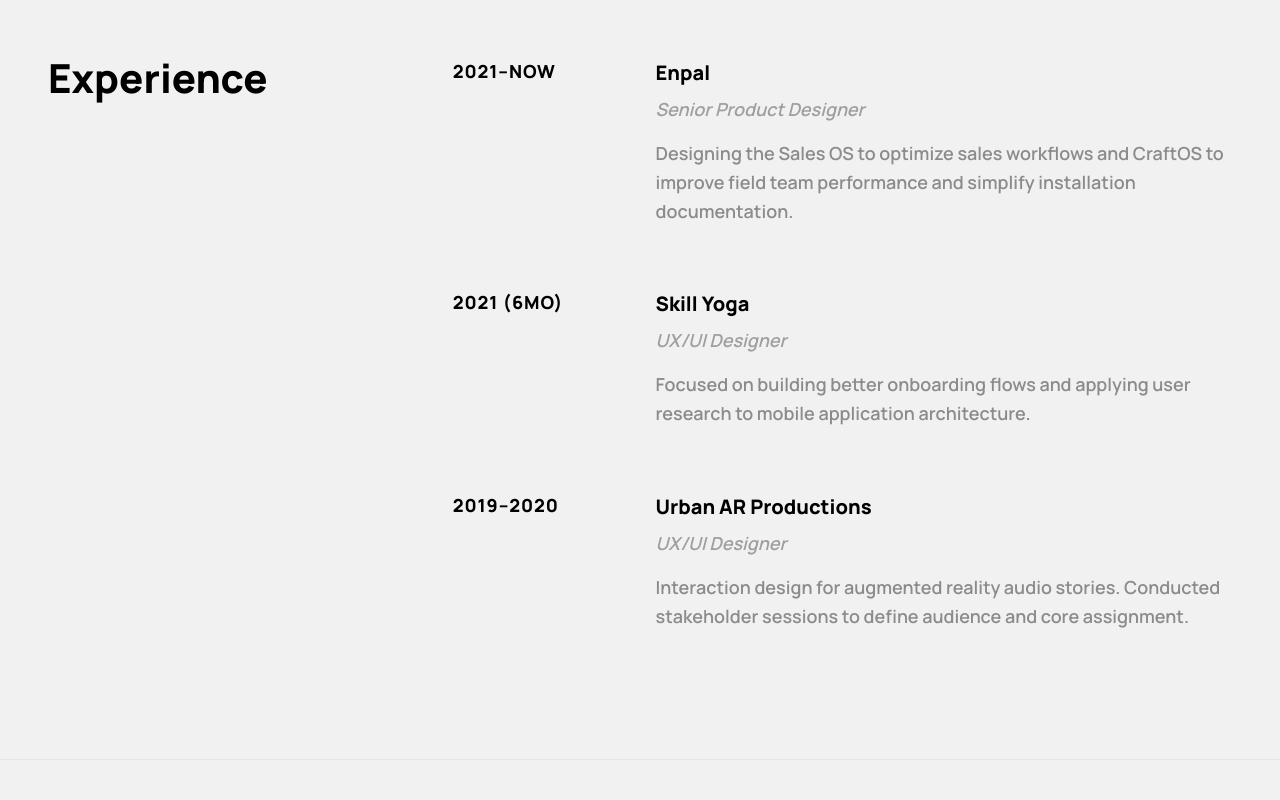
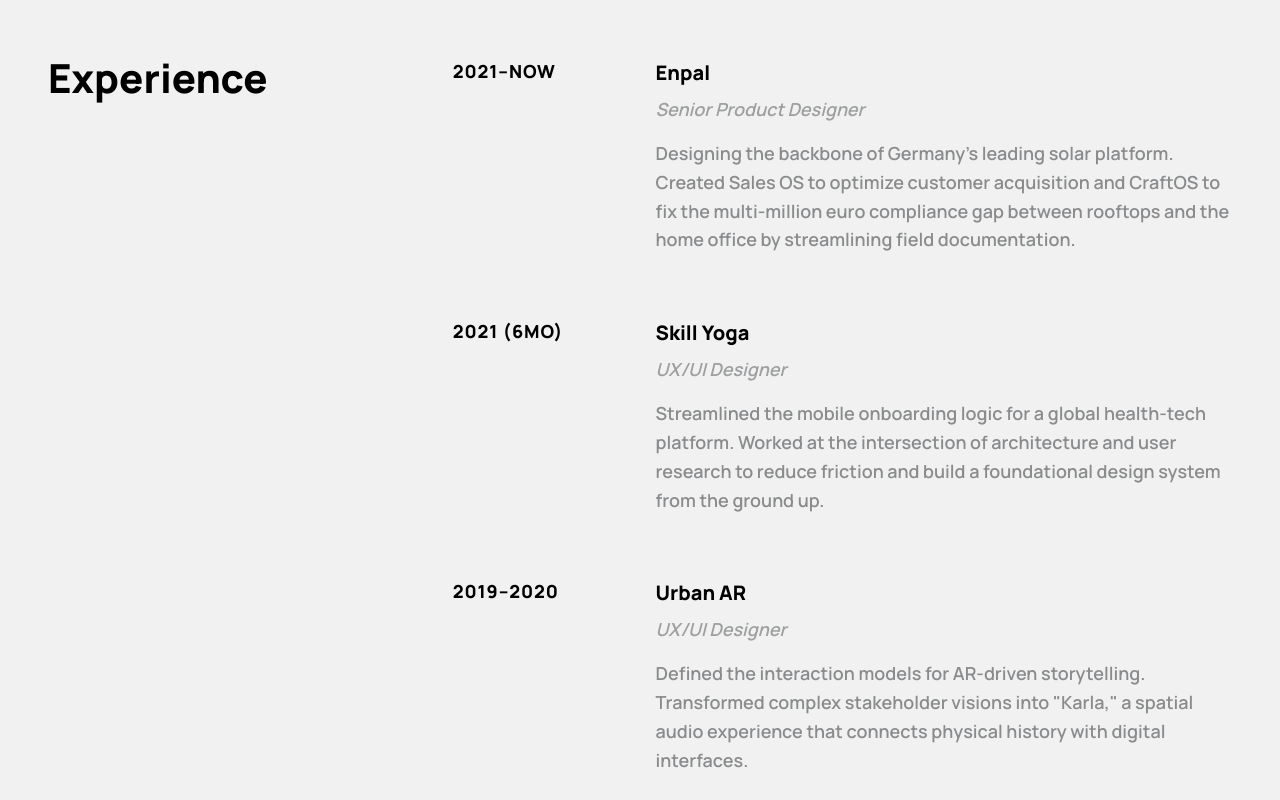
Before and after one commit to achso/asilalptekin.com, a Next.js app: page /about in a window 1280 px wide. Shown: the part 2060-2860 px from the top of the page. Built offline with nearby package versions, Linux system fonts and the light colour scheme.

Commit message:
Update Experience section with resume details in Tammy styling

```diff
--- a/app/about/page.tsx
+++ b/app/about/page.tsx
@@ -119,14 +119,13 @@
           </div>
           {/* Section content (8 cols) */}
           <div className="md:col-span-8 flex flex-col gap-16">
-            {/* FIGMA Pattern Experience entries */}
             <div className="grid grid-cols-1 sm:grid-cols-4 gap-2 md:gap-8">
               <span className="text-[18px] font-[900] text-black whitespace-nowrap uppercase tracking-wider">2021&ndash;Now</span>
               <div className="sm:col-span-3 flex flex-col gap-2">
                 <h3 className="text-[20px] font-[900] text-black">Enpal</h3>
                 <p className="text-[18px] font-[600] text-[#212529]/40 mb-2 italic">Senior Product Designer</p>
                 <p className="text-[18px] font-[600] text-[#212529]/50 leading-[1.6]">
-                  Designing the Sales OS to optimize sales workflows and CraftOS to improve field team performance and simplify installation documentation.
+                  Designing the backbone of Germany&apos;s leading solar platform. Created Sales OS to optimize customer acquisition and CraftOS to fix the multi-million euro compliance gap between rooftops and the home office by streamlining field documentation.
                 </p>
               </div>
             </div>
@@ -137,7 +136,7 @@
                 <h3 className="text-[20px] font-[900] text-black">Skill Yoga</h3>
                 <p className="text-[18px] font-[600] text-[#212529]/40 mb-2 italic">UX/UI Designer</p>
                 <p className="text-[18px] font-[600] text-[#212529]/50 leading-[1.6]">
-                  Focused on building better onboarding flows and applying user research to mobile application architecture.
+                  Streamlined the mobile onboarding logic for a global health-tech platform. Worked at the intersection of architecture and user research to reduce friction and build a foundational design system from the ground up.
                 </p>
               </div>
             </div>
@@ -145,10 +144,10 @@
             <div className="grid grid-cols-1 sm:grid-cols-4 gap-2 md:gap-8">
               <span className="text-[18px] font-[900] text-black whitespace-nowrap uppercase tracking-wider">2019&ndash;2020</span>
               <div className="sm:col-span-3 flex flex-col gap-2">
-                <h3 className="text-[20px] font-[900] text-black">Urban AR Productions</h3>
+                <h3 className="text-[20px] font-[900] text-black">Urban AR</h3>
                 <p className="text-[18px] font-[600] text-[#212529]/40 mb-2 italic">UX/UI Designer</p>
                 <p className="text-[18px] font-[600] text-[#212529]/50 leading-[1.6]">
-                  Interaction design for augmented reality audio stories. Conducted stakeholder sessions to define audience and core assignment.
+                  Defined the interaction models for AR-driven storytelling. Transformed complex stakeholder visions into &quot;Karla,&quot; a spatial audio experience that connects physical history with digital interfaces.
                 </p>
               </div>
             </div>
```
